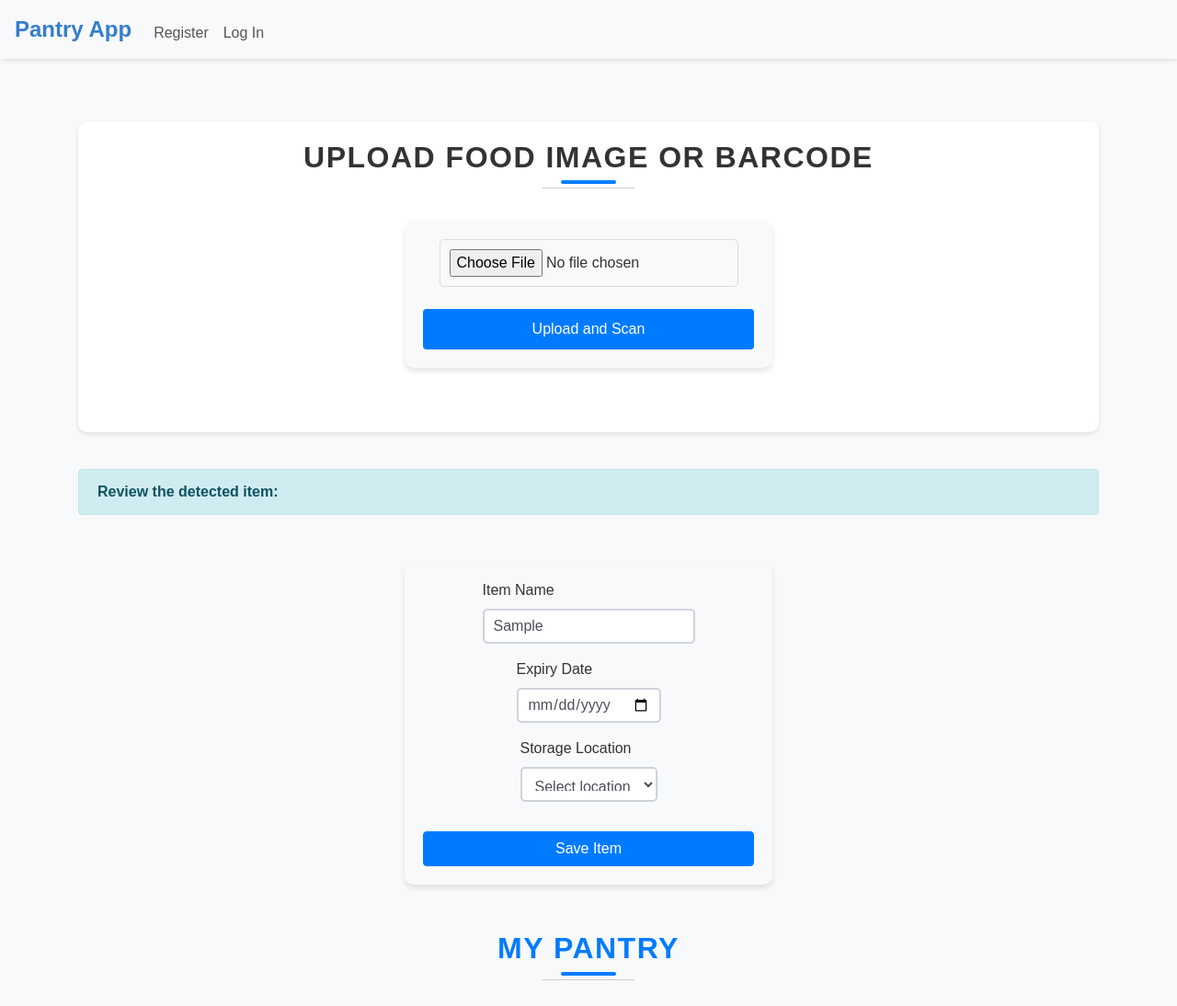
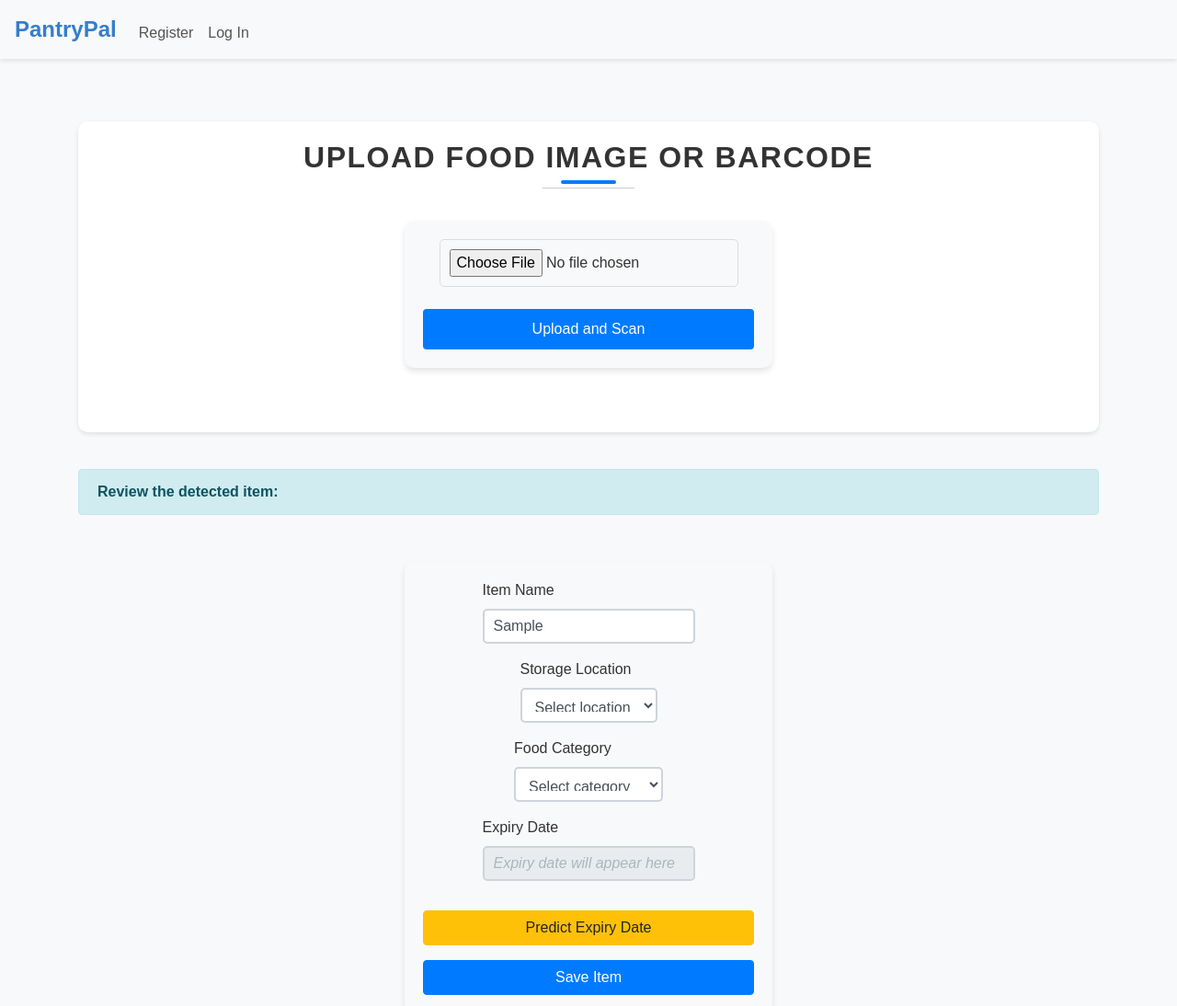
Before and after one commit to Jezter0/AI_AOL, a Flask app: template templates/index.html in a window 1280 px wide. Shown: the top 1094 px of the page at 92% size. Run offline with Flask 3, Linux system fonts and the light colour scheme; the template is opened without the code that fills it: values that come from a table or form of the project are taken from there, most other values are stand-ins (such as "Sample title", 1, 10 or a date in 2020); grey boxes marked "Sample" are stand-in pictures; parts of the project's set-up code (start-up, migrations or seed data) failed here and were passed over; some libraries are stand-ins or nearby versions.

Commit message:
Added expiry date regressor

```diff
--- a/app.py
+++ b/app.py
@@ -1,15 +1,22 @@
 import os
 
-from flask import Flask, request, render_template, redirect, url_for, flash, session
+from flask import Flask, request, render_template, redirect, url_for, flash, session, jsonify
 from flask_session import Session
 from flask_sqlalchemy import SQLAlchemy
 from pyzbar.pyzbar import decode
 from PIL import Image
 import bcrypt
 import requests
+import joblib
+import pandas as pd
 from datetime import datetime
 
 from helpers import login_required
+
+model = joblib.load('static/shelf_life_model.pkl')
+le_food = joblib.load('static/item_encoder.pkl')
+le_location = joblib.load('static/storage_encoder.pkl')
+le_category = joblib.load('static/food_category_encoder.pkl')
 
 app = Flask(__name__)
 app.config['SQLALCHEMY_DATABASE_URI'] = 'sqlite:///manager.db'
@@ -68,7 +75,7 @@ def index():
 
         uploaded_file = request.files['image']
 
-        if uploaded_file and uploaded_file.filename.lower().endswith(('.jpg', '.jpeg', '.png')):
+        if uploaded_file and uploaded_file.filename.lower().endswith(('.jpg', '.jpeg', '.png', '.webp')):
             filename = uploaded_file.filename
             file_path = os.path.join(app.config['UPLOAD_FOLDER'], filename)
             uploaded_file.save(file_path)
@@ -139,6 +146,38 @@ def index():
         item_to_confirm=item_to_confirm,
         file_path=file_path
     )
+
+
+@app.route('/predict-expiry', methods=['POST'])
+def predict_expiry():
+    data = request.json
+    item_name = data.get('item_name')
+    storage_location = data.get('storage_location')
+    food_category = data.get('food_category')  # Currently unused, can extend logic
+
+    print("Raw inputs:", item_name, storage_location, food_category)  # Debug
+
+    try:
+        # Encode inputs
+        item_encoded = le_food.transform([item_name])[0]
+        location_encoded = le_location.transform([storage_location])[0]
+        food_category_encoded = le_category.transform([food_category])[0]
+
+        print("Encoded inputs:", item_encoded, location_encoded)  # Debug
+
+        # Prepare data for the model
+        input_data = pd.DataFrame([[item_encoded, location_encoded, food_category_encoded]],
+                          columns=['Food Category Encoded', 'Storage Encoded', 'Item Encoded'])
+        print("Model input:", input_data)  # Debug
+
+        # Make prediction
+        prediction = model.predict(input_data)
+        print("Prediction result:", prediction)  # Debug
+
+        return jsonify({"predicted_days": int(prediction[0])})
+    except Exception as e:
+        print("Error:", e)  # Debug
+        return jsonify({"error": str(e)}), 400
 
 
 @app.route('/add-item', methods=['POST'])
--- a/templates/index.html
+++ b/templates/index.html
@@ -1,6 +1,6 @@
 {% extends "layout.html" %}
 
-{% block title %}Home - Pantry Management{% endblock %}
+{% block title %} Home{% endblock %}
 
 {% block content %}
 <section id="upload">
@@ -19,14 +19,10 @@
 <div class="alert alert-info">
     <strong>Review the detected item:</strong>
 </div>
-<form action="/add-item" method="POST">
+<form id="confirm-item-form" method="POST" action="/add-item">
     <div class="form-group">
         <label for="name">Item Name</label>
         <input type="text" id="name" name="name" class="form-control" value="{{ item_to_confirm }}" required>
-    </div>
-    <div class="form-group">
-        <label for="expiry_date">Expiry Date</label>
-        <input type="date" id="expiry_date" name="expiry_date" class="form-control">
     </div>
     <div class="form-group">
         <label for="storage_location">Storage Location</label>
@@ -37,28 +33,34 @@
             <option value="Freezer">Freezer</option>
         </select>
     </div>
+    <!-- Added food category dropdown -->
+    <div class="form-group">
+        <label for="food_category">Food Category</label>
+        <select name="food_category" id="food_category" class="form-control" required>
+            <option value="" disabled selected>Select category</option>
+            <option value="Fruit">Fruit</option>
+            <option value="Vegetables">Vegetables</option>
+            <option value="Root Vegetables">Root Vegetables</option>
+            <option value="Meats">Meats</option>
+            <option value="Dairy">Dairy</option>
+            <option value="Grains">Grains</option>
+            <option value="Condiments">Condiments</option>
+            <option value="Legumes">Legumes</option>
+            <option value="Herbs">Herbs</option>
+        </select>
+    </div>
+    <div class="form-group">
+        <label for="expiry_date_display">Expiry Date</label>
+        <input type="text" id="expiry_date_display" class="form-control" placeholder="Expiry date will appear here" readonly>
+    </div>
+    <button type="button" id="predict-expiry-btn" class="btn btn-warning mt-3">Predict Expiry Date</button>
     <input type="hidden" name="file_path" value="{{ file_path }}">
     <button type="submit" class="btn btn-primary mt-3">Save Item</button>
 </form>
-{% else %}
-<div class="manual-input-form mt-4">
-    <h4 class="manual-form-title">Manually Add an Item</h4>
-    <form action="/" method="POST">
-        <div class="form-group">
-            <label for="manual_name">Item Name</label>
-            <input type="text" name="manual_name" id="manual_name" class="form-control" placeholder="Enter item name" required>
-        </div>
-        <div class="form-group">
-            <label for="storage_location">Storage Location</label>
-            <select name="storage_location" id="storage_location" class="form-control" required>
-                <option value="" disabled selected>Select location</option>
-                <option value="Pantry">Pantry</option>
-                <option value="Fridge">Fridge</option>
-                <option value="Freezer">Freezer</option>
-            </select>
-        </div>
-        <button type="submit" class="btn btn-primary">Add Item</button>
-    </form>
+
+<!-- Expiry prediction result -->
+<div id="expiry-result" class="mt-3" style="display: none;">
+    <p>Predicted Expiry: <strong id="predicted-expiry"></strong> days</p>
 </div>
 {% endif %}
 
@@ -111,4 +113,68 @@
         {% endfor %}
     </div>
 </section>
+
+<script>
+document.getElementById('predict-expiry-btn').addEventListener('click', function() {
+    const itemName = document.getElementById('name').value;
+    const storageLocation = document.getElementById('storage_location').value;
+    const foodCategory = document.getElementById('food_category').value;
+
+    if (!itemName || !storageLocation || !foodCategory) {
+        alert('Please enter the item name, storage location, and food category.');
+        return;
+    }
+
+    fetch('/predict-expiry', {
+        method: 'POST',
+        headers: { 'Content-Type': 'application/json' },
+        body: JSON.stringify({
+            item_name: itemName,
+            storage_location: storageLocation,
+            food_category: foodCategory
+        })
+    })
+    .then(response => response.json())
+    .then(data => {
+        if (data.predicted_days) {
+            // Show the result
+            document.getElementById('expiry-result').style.display = 'block';
+            document.getElementById('predicted-expiry').textContent = data.predicted_days + " days";
+
+            // Calculate the expiry date
+            const today = new Date();
+            today.setDate(today.getDate() + data.predicted_days); // Add predicted days
+
+            // Format date to YYYY-MM-DD (required for input type="date")
+            const expiryDate = today.toISOString().split('T')[0];
+
+            // Populate the expiry date in a hidden input field
+            let expiryDateInput = document.getElementById('expiry_date');
+            if (!expiryDateInput) {
+                expiryDateInput = document.createElement('input');
+                expiryDateInput.type = 'hidden';
+                expiryDateInput.name = 'expiry_date';
+                expiryDateInput.id = 'expiry_date';
+                document.getElementById('confirm-item-form').appendChild(expiryDateInput);
+            }
+            expiryDateInput.value = expiryDate;
+
+            // Populate the expiry date in the visible input field (if exists)
+            const expiryDateDisplay = document.getElementById('expiry_date_display');
+            if (expiryDateDisplay) {
+                expiryDateDisplay.value = expiryDate;
+            }
+
+            console.log("Calculated Expiry Date:", expiryDate); // Debugging log
+        } else {
+            alert('Prediction failed. Please try again.');
+        }
+    })
+    .catch(error => {
+        console.error('Error predicting expiry:', error);
+        alert('Could not predict expiry. Please try again.');
+    });
+});
+</script>
+
 {% endblock %}
--- a/templates/layout.html
+++ b/templates/layout.html
@@ -4,7 +4,7 @@
 <head>
   <meta charset="UTF-8">
   <meta name="viewport" content="width=device-width, initial-scale=1.0">
-  <title>{% block title %}Pantry Management App{% endblock %}</title>
+  <title>PantryPal -{% block title %}{% endblock %}</title>
   <link rel="icon" type="image/x-icon" href="/static/pantryicon.png">
   <!-- Bootstrap CSS -->
   <link rel="stylesheet" href="https://stackpath.bootstrapcdn.com/bootstrap/4.5.2/css/bootstrap.min.css">
@@ -14,7 +14,7 @@
 
   <!-- Navbar -->
   <nav class="navbar navbar-expand-lg navbar-light bg-light">
-    <a class="navbar-brand" href="/">Pantry App</a>
+    <a class="navbar-brand" href="/">PantryPal</a>
     <button class="navbar-toggler" type="button" data-toggle="collapse" data-target="#navbarNav" aria-controls="navbarNav" aria-expanded="false" aria-label="Toggle navigation">
       <span class="navbar-toggler-icon"></span>
     </button>
```
Also changed, not shown: instance/manager.db.
